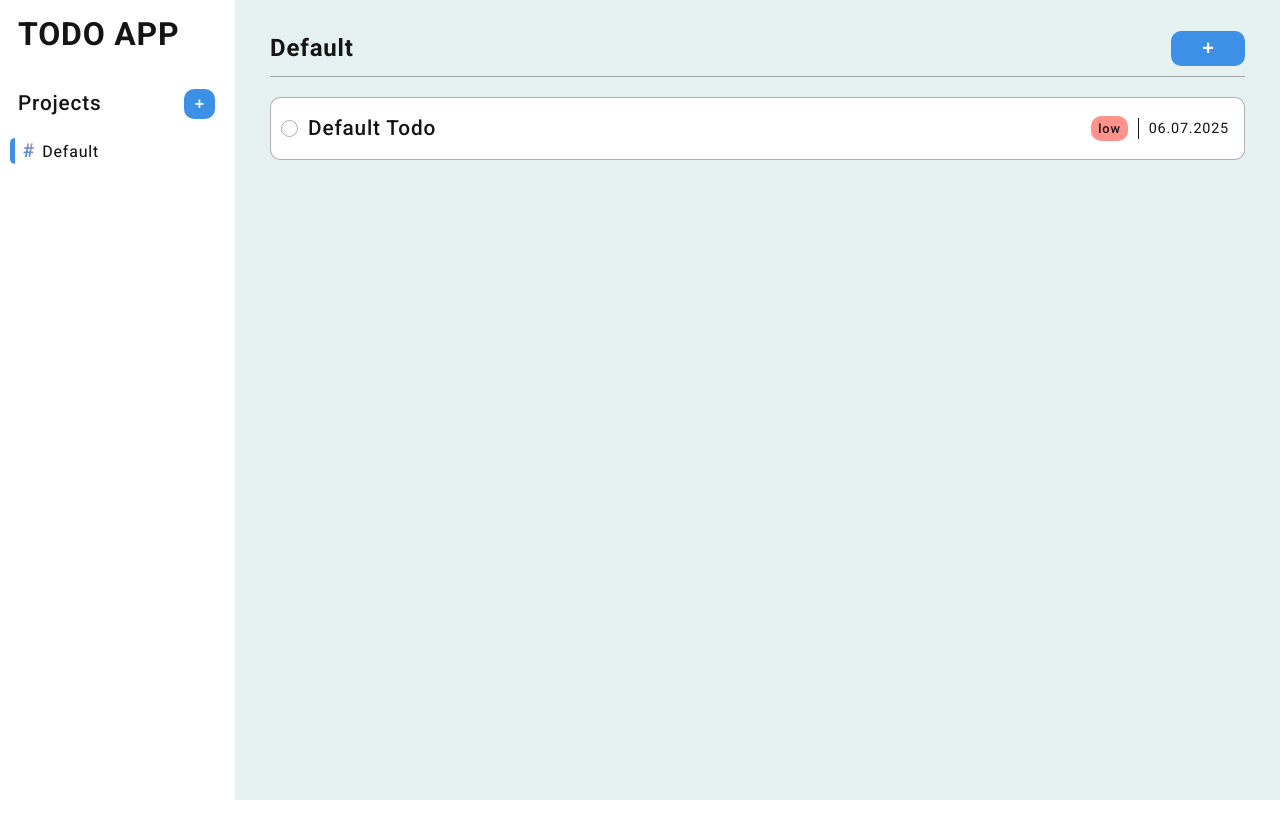
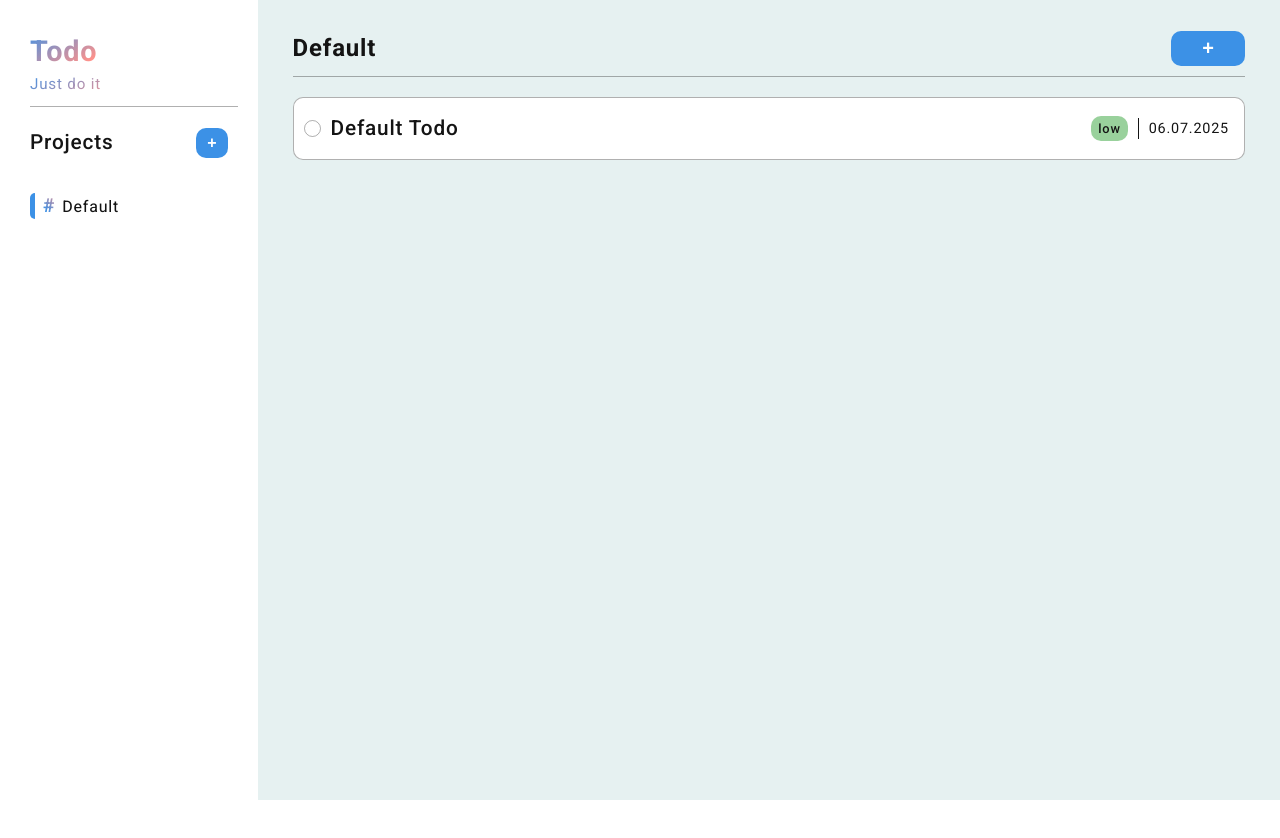
Before and after one commit to Wyrden44/odin-todo-list, a website built with webpack: page src/index.html in a window 1280 px wide. Built offline with nearby package versions, Linux system fonts and the light colour scheme.

Commit message:
Rework sidebar and add priority color

```diff
--- a/src/index.html
+++ b/src/index.html
@@ -8,7 +8,8 @@
 <body>
     <div class="sidebar">
         <div class="heading">
-            <h1>TODO APP</h1>
+            <h1>Todo</h1>
+            <p>Just do it</p>
         </div>
         <div class="project-nav">
             <div class="project-nav-heading">
--- a/src/styles.css
+++ b/src/styles.css
@@ -22,6 +22,8 @@ body {
     --light-bg: #e6f1f1;
     --blue-light: #3C91E655;
     --black-light: #14141455;
+    --yellow: #FFD25A;
+    --green: #99D19C;
 
     font-family: "Roboto";
     line-height: 1.5;
@@ -39,23 +41,34 @@ body {
     max-width: 300px;
     height: 100%;
 
-    padding: 10px;
+    padding: 30px 20px 10px 30px;
 }
 
 .sidebar .heading {
-    margin-bottom: 30px;
-    padding-left: var(--sidebar-element-padding);
+    padding-bottom: 10px;
+    margin-bottom: 20px;
+    border-bottom: 1px solid var(--black-light);
 }
 
 .heading h1 {
-    font-size: 2rem;
+    color: transparent;
+    background: linear-gradient(-30deg, var(--rose) 60%, var(--blue));
+    background-clip: text;
+    font-size: 1.8rem;
+}
+
+.sidebar .heading p {
+    color: transparent;
+    background: linear-gradient(-30deg, var(--rose) 50%, var(--blue));
+    background-clip: text;
+    font-size: 0.95rem;
 }
 
 .project-nav-heading {
     display: flex;
     justify-content: space-between;
     align-items: center;
-    margin-bottom: 1rem;
+    margin-bottom: 2rem;
 }
 
 .project-nav-heading button {
@@ -79,14 +92,12 @@ body {
 .project-nav h2 {
     font-weight: 500;
     font-size: 1.3rem;
-
-    padding-left: var(--sidebar-element-padding);
 }
 
 .projects-nav-display p{
     font-weight: 425;
 
-    margin-bottom: 0.25rem;
+    margin-top: 1.5rem;
 
     border-radius: 10px;
     padding: 0.1rem var(--sidebar-element-padding);
@@ -180,7 +191,7 @@ body {
 }
 
 .todo-container.complete .checkbox {
-    background-color: var(--black-light);
+    background-color: var(--blackx-light);
 }
 
 .todo-container .left {
@@ -214,6 +225,17 @@ body {
 
     padding: 3px 7px;
     border-radius: 10px;
+}
+
+.todo-priority.low {
+    background-color: var(--green);
+}
+
+.todo-priority.medium {
+    background-color: var(--yellow);
+}
+
+.todo-priority.high {
     background-color: var(--rose);
 }
 
--- a/src/utils/todoRenderer.js
+++ b/src/utils/todoRenderer.js
@@ -21,6 +21,7 @@ export default class TodoRenderer {
 
         let priority = document.createElement("p");
         priority.classList.add("todo-priority");
+        priority.classList.add(todo.priority);
         priority.textContent = todo.priority;
 
         let dueDate = document.createElement("p");
```
